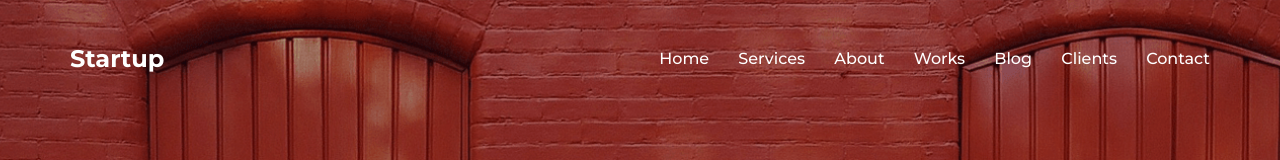
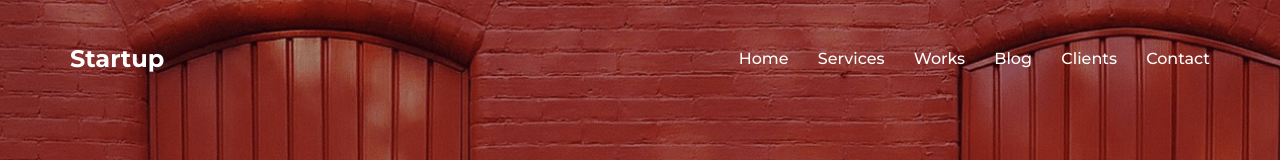
Before and after one commit to Arsenya-web/for.freelance.github.io, a plain HTML site: page index.html in a window 1280 px wide. Shown: the top 160 px of the page. Drawn offline with nearby package versions, Linux system fonts and the light colour scheme.

Commit message:
Update index.html

```diff
--- a/index.html
+++ b/index.html
@@ -23,7 +23,6 @@
 					<ul>
 						<a href="index.html"><li>Home</li></a>
 						<a href="#services"><li>Services</li></a>
-						<a href="#about"><li>About</li></a>
 						<a href="#works"><li>Works</li></a>
 						<a href="#blog"><li>Blog</li></a>
 						<a href="#brend"><li>Clients</li></a>
@@ -38,7 +37,6 @@
 				<nav class="burger-menu__nav">
 					<a href="" class="burger-menu__list">Home</a></a>
 					<a href="services" class="burger-menu__list">Services</a></a>
-					<a href="" class="burger-menu__list">About</a>
 					<a href="" class="burger-menu__list">Works</a>
 					<a href="" class="burger-menu__list">Blog</a>
 					<a href="" class="burger-menu__list">Clients</a>
```
